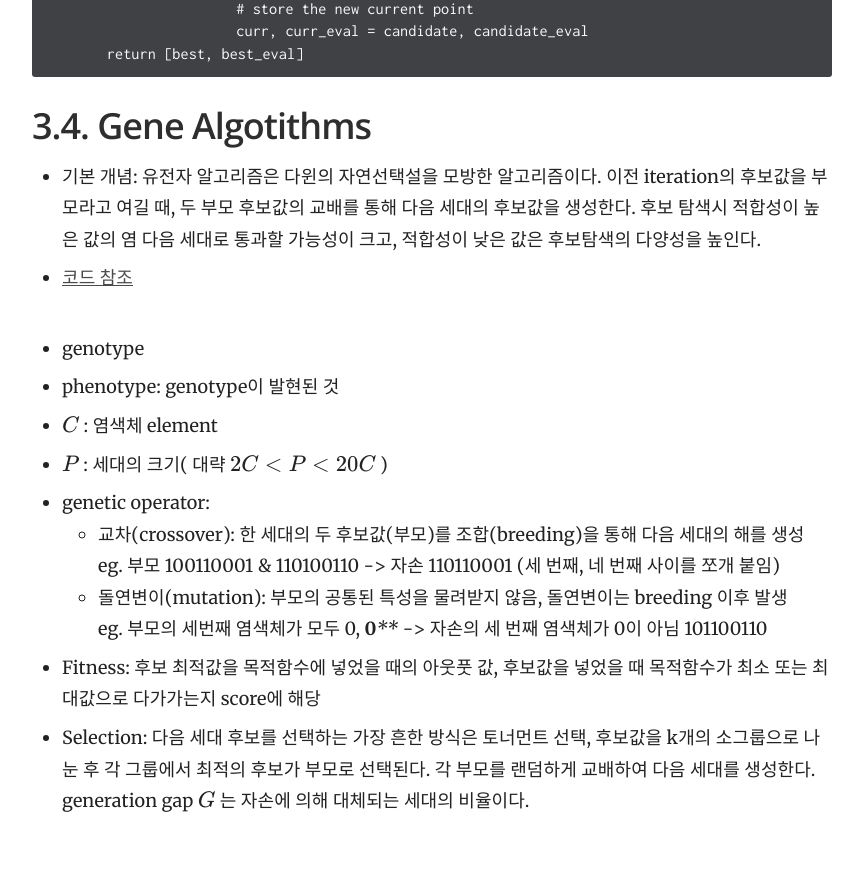
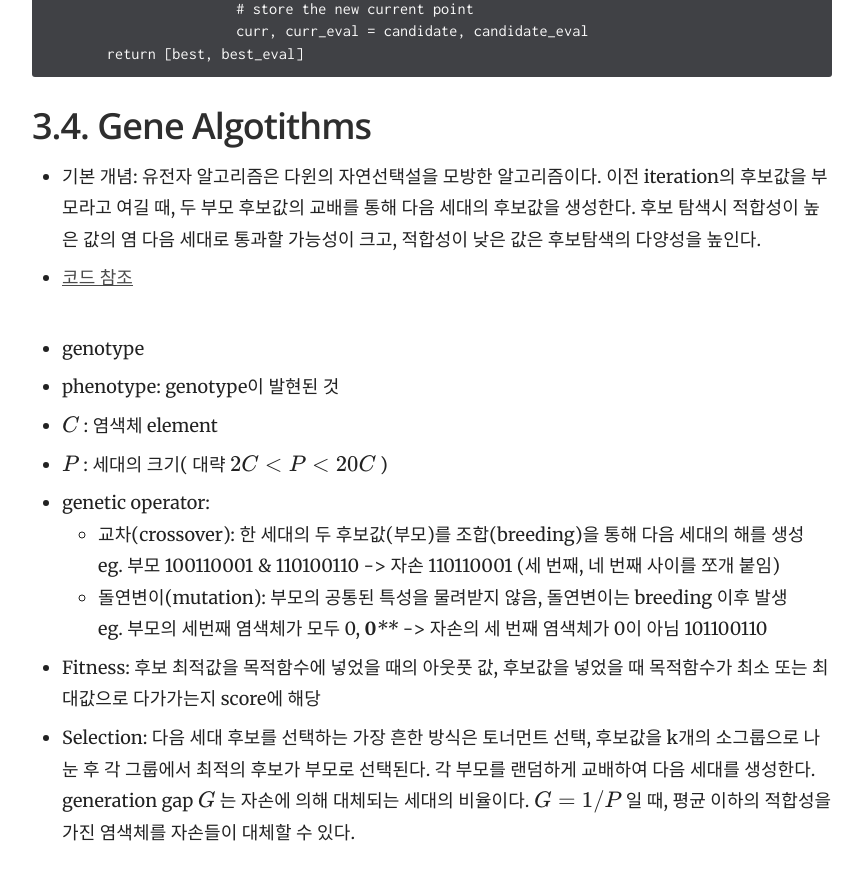
Before and after one commit to yrk3434/yrk3434.github.io, a Jekyll site: the page built from _docs/Theory/Computational Statistics_Optimization.md, in a window 1280 px wide and 900 px high, scrolled down 13165 px. Shown: the top 880 px of the window, without its empty margins (358-1221 px from the left). Built offline with Jekyll 4.4.1, drawn with Linux system fonts in a browser that asks for light colours; formulas are drawn with MathJax 3.

Commit message:
Update Computational Statistics_Optimization.md

```diff
--- a/_docs/Theory/Computational Statistics_Optimization.md
+++ b/_docs/Theory/Computational Statistics_Optimization.md
@@ -395,4 +395,4 @@ def simulated_annealing(objective, bounds, n_iterations, step_size, temp):
 	- 돌연변이(mutation): 부모의 공통된 특성을 물려받지 않음, 돌연변이는 breeding 이후 발생 <br/>
 	eg. 부모의 세번째 염색체가 모두 0, **0****** -> 자손의 세 번째 염색체가 0이 아님 101100110
 - Fitness: 후보 최적값을 목적함수에 넣었을 때의 아웃풋 값, 후보값을 넣었을 때 목적함수가 최소 또는 최대값으로 다가가는지 score에 해당
-- Selection: 다음 세대 후보를 선택하는 가장 흔한 방식은 토너먼트 선택, 후보값을 k개의 소그룹으로 나눈 후 각 그룹에서 최적의 후보가 부모로 선택된다. 각 부모를 랜덤하게 교배하여 다음 세대를 생성한다. generation gap $ G $ 는 자손에 의해 대체되는 세대의 비율이다.
+- Selection: 다음 세대 후보를 선택하는 가장 흔한 방식은 토너먼트 선택, 후보값을 k개의 소그룹으로 나눈 후 각 그룹에서 최적의 후보가 부모로 선택된다. 각 부모를 랜덤하게 교배하여 다음 세대를 생성한다. generation gap $ G $ 는 자손에 의해 대체되는 세대의 비율이다. $ G =1/P $ 일 때, 평균 이하의 적합성을 가진 염색체를 자손들이 대체할 수 있다.
```
